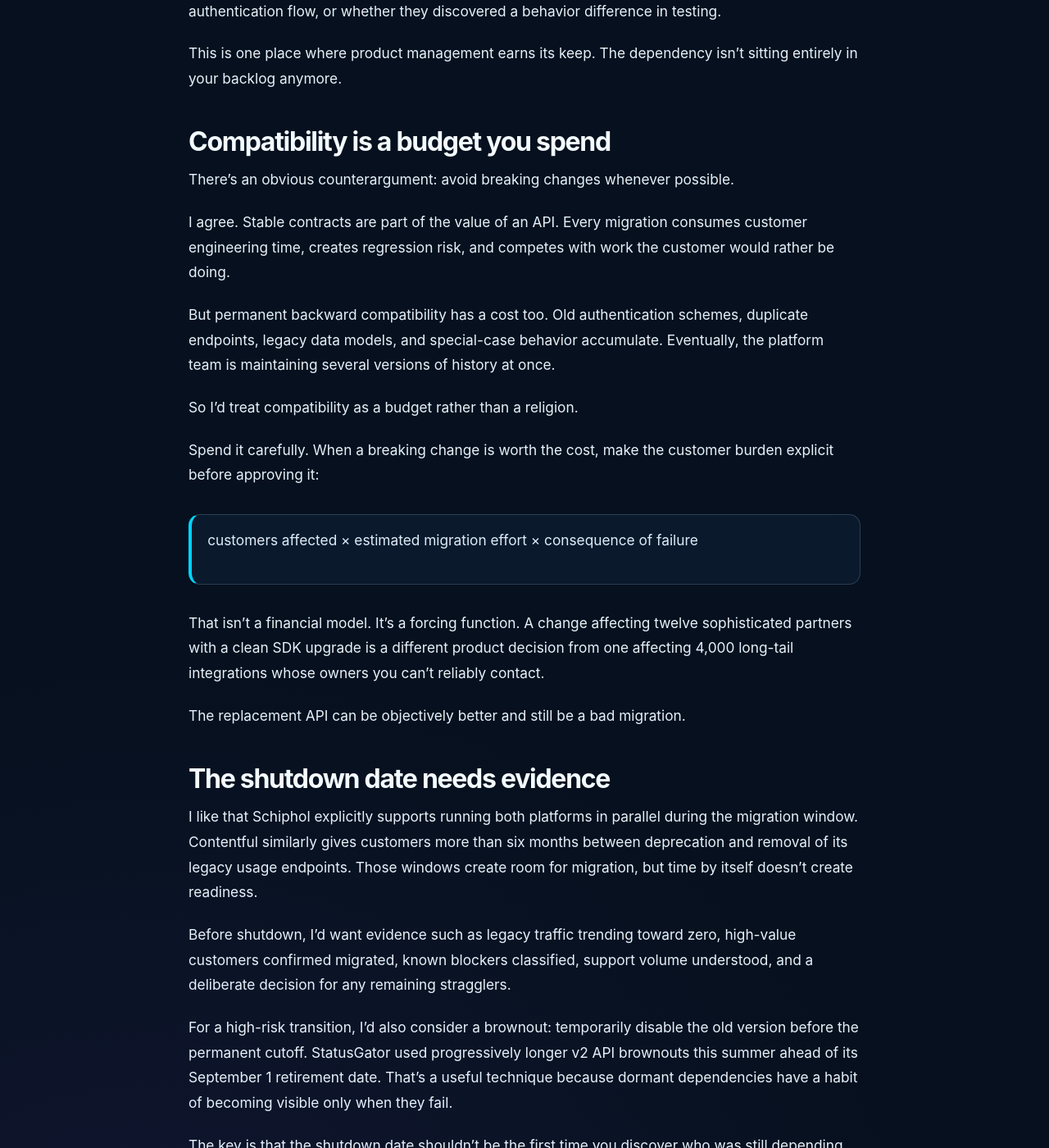
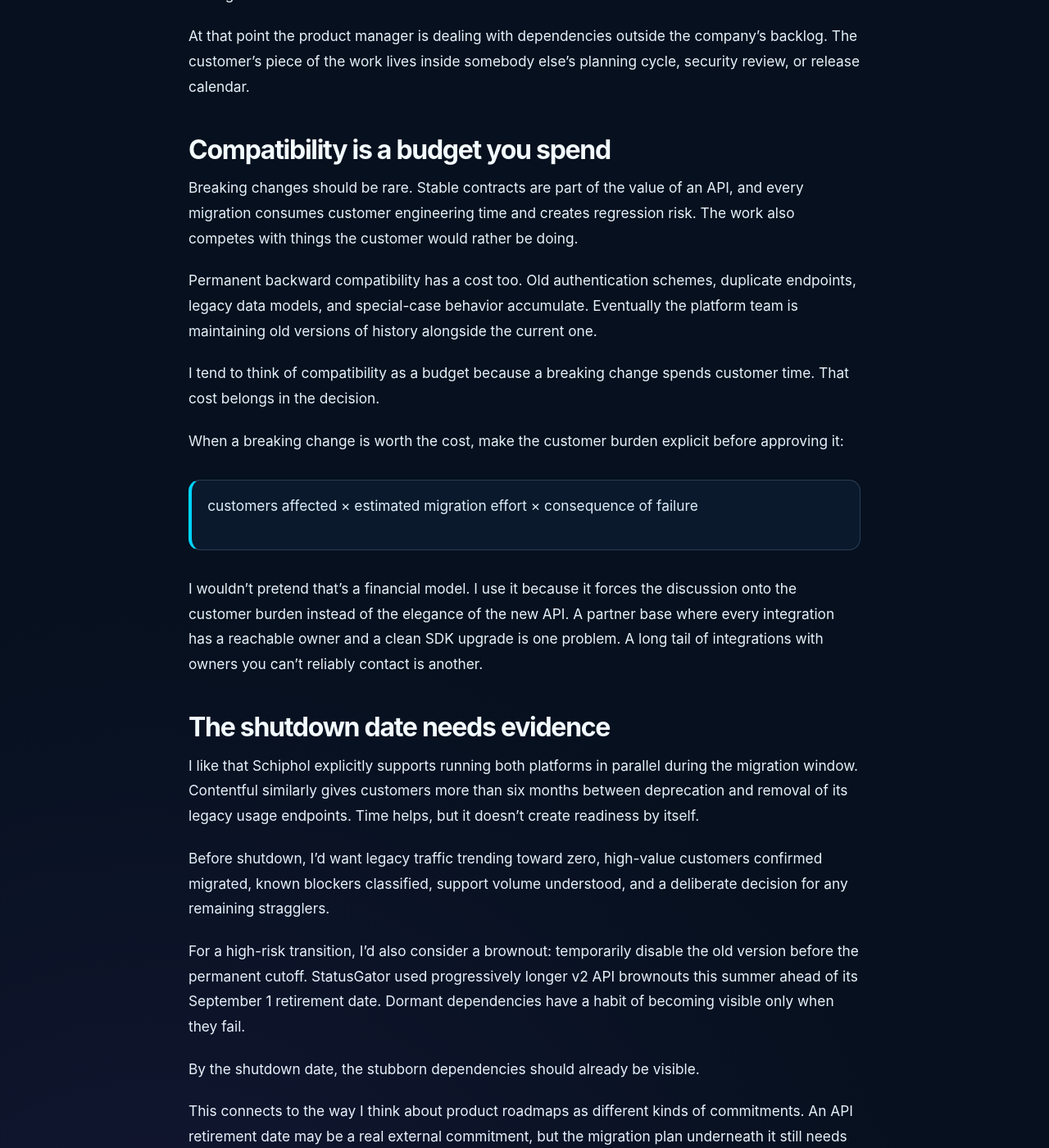
Before and after one commit to christophermitchell012/mitchellcoinc, a Jekyll site: the page built from _posts/2026-08-24-api-deprecation-customer-migration.md, in a window 1280 px wide and 1400 px high, scrolled down 1581 px. Shown: the whole window at 82% size. Built offline with Jekyll 4.4.1, drawn with Linux system fonts in a browser that asks for light colours; comment, search, counter and statistics services are not loaded; some of the changed text lies outside the part shown.

Commit message:
Revise API deprecation post for natural writing

```diff
--- a/_posts/2026-08-24-api-deprecation-customer-migration.md
+++ b/_posts/2026-08-24-api-deprecation-customer-migration.md
@@ -11,13 +11,13 @@ An API team can finish a migration months before its customers do.
 
 That's the awkward economics of deprecation. Engineering ships the replacement, documentation publishes a migration guide, and the old endpoint is officially living on borrowed time. Meanwhile, customer code keeps calling it every minute of every day.
 
-This month offers a useful pair of examples. Contentful deprecated two legacy usage endpoints on August 18 and gave customers until February 28, 2027, before they return `410 Gone`. Schiphol is running its old and new API platforms in parallel until October 1 while customers change endpoints, move from static API keys to JWT-based OAuth 2.0 authentication, request access, and validate integrations in acceptance.
+This month offers two examples. Contentful deprecated two legacy usage endpoints on August 18 and gave customers until February 28, 2027, before they return `410 Gone`. Schiphol is running its old and new API platforms in parallel until October 1 while customers change endpoints, move from static API keys to JWT-based OAuth 2.0 authentication, request access, and validate integrations in acceptance.
 
-Those aren't just technical transitions. They're customer migrations, and I'd manage them more like product launches than cleanup projects.
+Those are customer migrations with technical work inside them. I'd manage them more like product launches than cleanup projects.
 
 ## The migration funnel I'd want on day one
 
-If I owned an API deprecation, the first dashboard I'd ask for wouldn't start with error rate. It would start with customer state.
+If I owned an API deprecation, the first dashboard I'd ask for would show customer state. Error rate still matters; it just answers a different question.
 
 | Migration state | What I need to know |
 | --- | --- |
@@ -29,47 +29,41 @@ If I owned an API deprecation, the first dashboard I'd ask for wouldn't start wi
 | Migrated | Has legacy traffic reached zero for a meaningful period? |
 | Blocked | What dependency prevents migration, and who owns removing it? |
 
-That funnel changes the conversation.
+Once the dashboard is organized this way, a release note stops being enough. It can tell me the replacement API exists. It can't tell me whether a customer still sending legacy traffic has budgeted the engineering work, whether its security team approved the new authentication flow, or whether testing uncovered a behavior difference.
 
-A release note can tell me the new API exists. It can't tell me whether the customer who sends 18% of legacy traffic has budgeted the engineering work, whether their security team approved the new authentication flow, or whether they discovered a behavior difference in testing.
-
-This is one place where product management earns its keep. The dependency isn't sitting entirely in your backlog anymore.
+At that point the product manager is dealing with dependencies outside the company's backlog. The customer's piece of the work lives inside somebody else's planning cycle, security review, or release calendar.
 
 ## Compatibility is a budget you spend
 
-There's an obvious counterargument: avoid breaking changes whenever possible.
+Breaking changes should be rare. Stable contracts are part of the value of an API, and every migration consumes customer engineering time and creates regression risk. The work also competes with things the customer would rather be doing.
 
-I agree. Stable contracts are part of the value of an API. Every migration consumes customer engineering time, creates regression risk, and competes with work the customer would rather be doing.
+Permanent backward compatibility has a cost too. Old authentication schemes, duplicate endpoints, legacy data models, and special-case behavior accumulate. Eventually the platform team is maintaining old versions of history alongside the current one.
 
-But permanent backward compatibility has a cost too. Old authentication schemes, duplicate endpoints, legacy data models, and special-case behavior accumulate. Eventually, the platform team is maintaining several versions of history at once.
+I tend to think of compatibility as a budget because a breaking change spends customer time. That cost belongs in the decision.
 
-So I'd treat compatibility as a budget rather than a religion.
-
-Spend it carefully. When a breaking change is worth the cost, make the customer burden explicit before approving it:
+When a breaking change is worth the cost, make the customer burden explicit before approving it:
 
 > customers affected × estimated migration effort × consequence of failure
 
-That isn't a financial model. It's a forcing function. A change affecting twelve sophisticated partners with a clean SDK upgrade is a different product decision from one affecting 4,000 long-tail integrations whose owners you can't reliably contact.
-
-The replacement API can be objectively better and still be a bad migration.
+I wouldn't pretend that's a financial model. I use it because it forces the discussion onto the customer burden instead of the elegance of the new API. A partner base where every integration has a reachable owner and a clean SDK upgrade is one problem. A long tail of integrations with owners you can't reliably contact is another.
 
 ## The shutdown date needs evidence
 
-I like that Schiphol explicitly supports running both platforms in parallel during the migration window. Contentful similarly gives customers more than six months between deprecation and removal of its legacy usage endpoints. Those windows create room for migration, but time by itself doesn't create readiness.
+I like that Schiphol explicitly supports running both platforms in parallel during the migration window. Contentful similarly gives customers more than six months between deprecation and removal of its legacy usage endpoints. Time helps, but it doesn't create readiness by itself.
 
-Before shutdown, I'd want evidence such as legacy traffic trending toward zero, high-value customers confirmed migrated, known blockers classified, support volume understood, and a deliberate decision for any remaining stragglers.
+Before shutdown, I'd want legacy traffic trending toward zero, high-value customers confirmed migrated, known blockers classified, support volume understood, and a deliberate decision for any remaining stragglers.
 
-For a high-risk transition, I'd also consider a brownout: temporarily disable the old version before the permanent cutoff. StatusGator used progressively longer v2 API brownouts this summer ahead of its September 1 retirement date. That's a useful technique because dormant dependencies have a habit of becoming visible only when they fail.
+For a high-risk transition, I'd also consider a brownout: temporarily disable the old version before the permanent cutoff. StatusGator used progressively longer v2 API brownouts this summer ahead of its September 1 retirement date. Dormant dependencies have a habit of becoming visible only when they fail.
 
-The key is that the shutdown date shouldn't be the first time you discover who was still depending on the old system.
+By the shutdown date, the stubborn dependencies should already be visible.
 
 This connects to the way I think about [product roadmaps as different kinds of commitments](/blog/2026/08/11/a-roadmap-is-a-portfolio-of-bets-not-a-list-of-promises/). An API retirement date may be a real external commitment, but the migration plan underneath it still needs evidence. It also resembles [MVP strategy built around reducing uncertainty](/blog/2026/07/18/an-mvp-should-remove-uncertainty-not-maximize-features/): early migrations should expose the compatibility assumptions most likely to hurt the broader rollout.
 
-There's a subtle product shift here. The API team's unit of completion isn't "replacement shipped." It's "customer dependency moved."
+For the API team, completion means `customer dependency moved`. Shipping the replacement is an earlier milestone.
 
-That means documentation, telemetry, developer support, compatibility tooling, account outreach, test environments, and migration status all belong in the plan. None of them are glamorous. Neither is explaining to a major customer why their integration stopped at midnight.
+Documentation, telemetry, developer support, compatibility tooling, account outreach, test environments, and migration status all belong in the plan. None of them are glamorous. Neither is explaining to a major customer why its integration stopped at midnight.
 
-So, who owns the customer migration?
+Who owns the customer migration?
 
 If the answer is "the customer," the deprecation plan is missing half the product.
 
```
